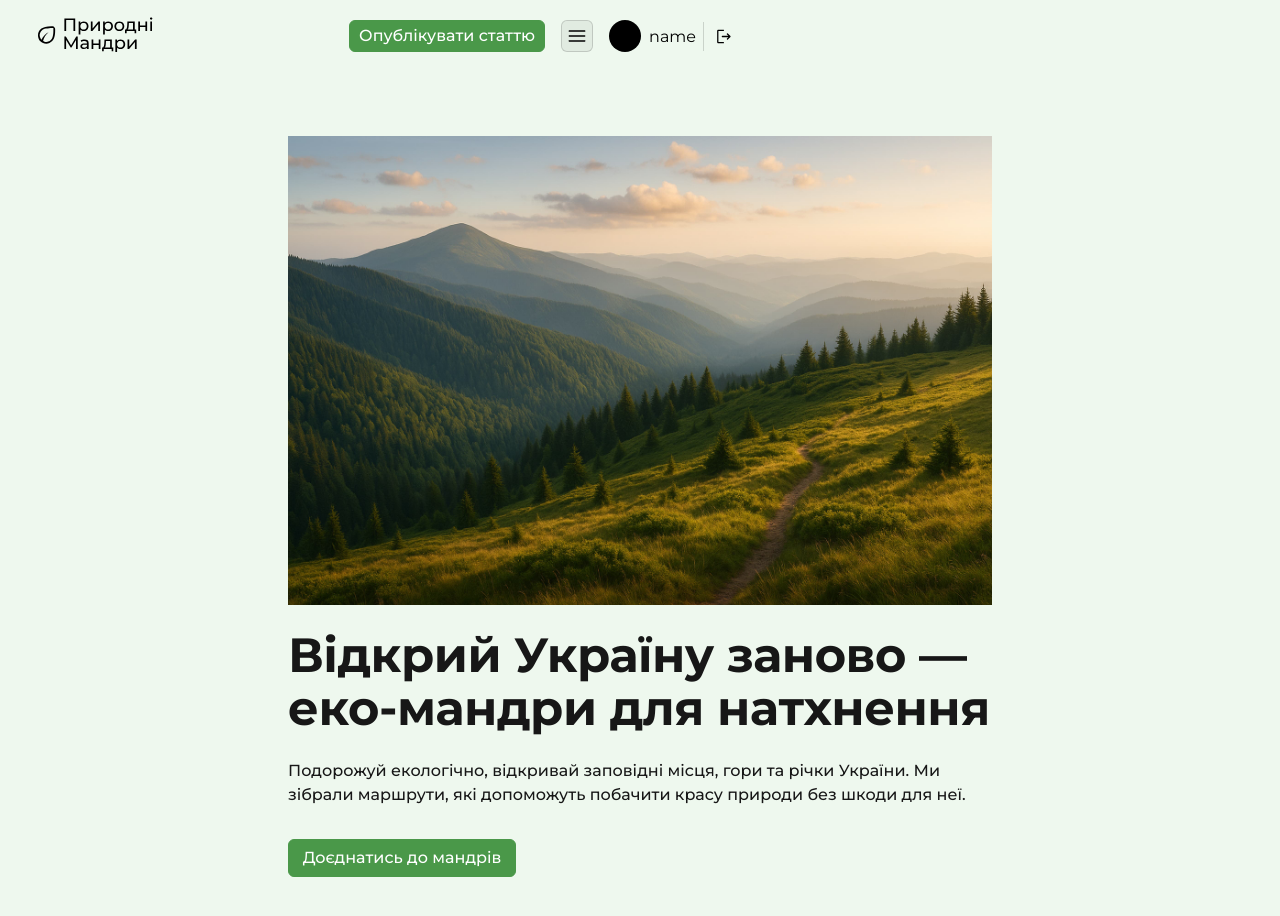
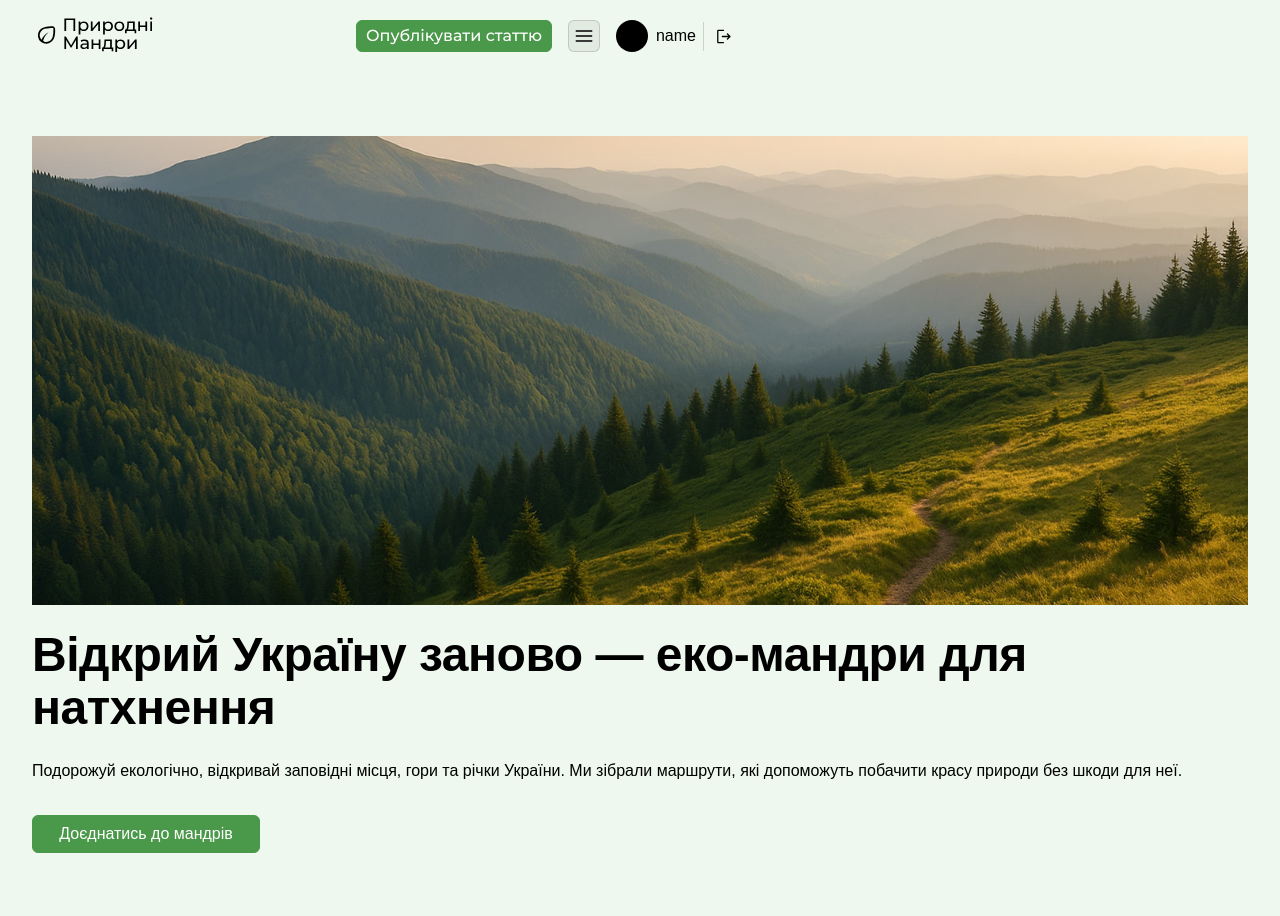
Before and after one commit to Grimi314/Team-project-frontend, a Next.js app: page / in a window 1280 px wide. Shown: the top 916 px of the page. Built offline with nearby package versions, Linux system fonts and the light colour scheme; no server answers.

Commit message:
undo global

```diff
--- a/src/app/globals.css
+++ b/src/app/globals.css
@@ -12,22 +12,24 @@
 
 html {
   height: 100%;
+  font-family: 'Montserrat', sans-serif;
+}
+
+html,
+body {
+  max-width: 100vw;
+  overflow-x: hidden;
 }
 
 body {
-  font-family: var(--font-montserrat), sans-serif !important;
-  color: var(--foreground);
-  background: var(--background);
-  max-width: 100vw;
-  overflow-x: hidden;
   min-height: 100%;
   display: flex;
   flex-direction: column;
+  color: var(--foreground);
+  background: var(--background);
   font-family: Arial, Helvetica, sans-serif;
   -webkit-font-smoothing: antialiased;
   -moz-osx-font-smoothing: grayscale;
-  margin: 0;
-  background-color: #eef8ee;
 }
 
 * {
@@ -45,6 +47,13 @@ html {
   scroll-behavior: smooth;
 }
 
+body {
+  margin: 0;
+  background-color: #eef8ee;
+  color: var(--color-text);
+  background-color: #eef8ee;
+}
+
 button,
 a {
   cursor: pointer;
@@ -60,22 +69,17 @@ img {
 }
 
 .container {
-  min-width: 320px;
-  max-width: 375px;
-  margin: 0 auto;
   padding: 0 20px;
 }
 
 @media screen and (min-width: 768px) {
   .container {
-    max-width: 768px;
     padding: 0 32px;
   }
 }
 
 @media screen and (min-width: 1440px) {
   .container {
-    max-width: 1440px;
     padding: 0 64px;
   }
 }
```
